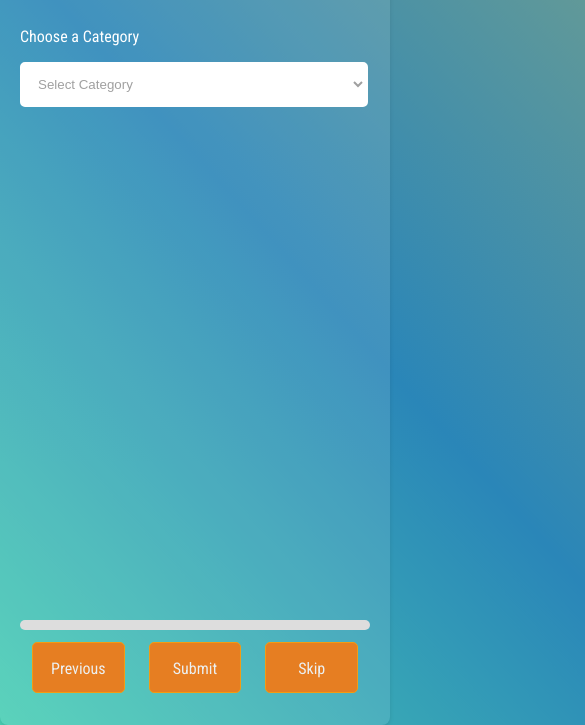
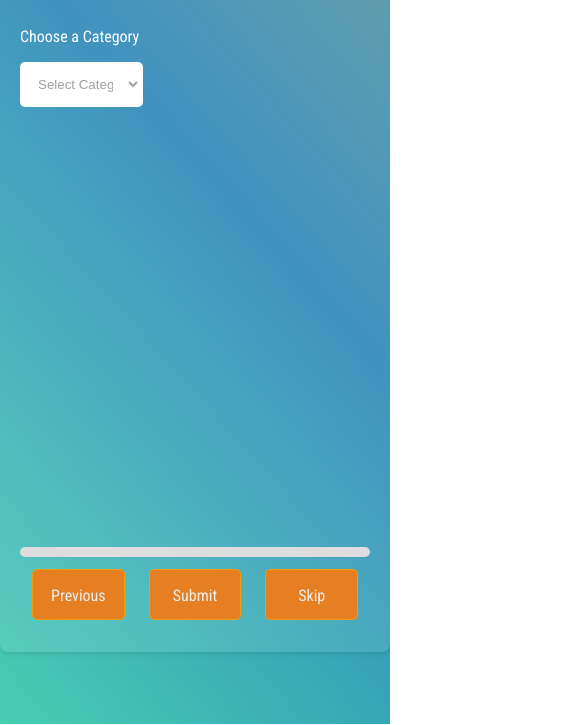
Before and after one commit to amouromar/brain-boost, a plain HTML site: page index.html in a window 390 px wide. Shown: the part 120-845 px from the top of the page, 585 px wide, since content can reach past the window. Drawn offline with Linux system fonts and the light colour scheme; no server answers.

Commit message:
Update quiz.css
ui fix, it broke

```diff
--- a/quiz.css
+++ b/quiz.css
@@ -8,12 +8,10 @@ html {
     #91b2e2,
     #94b2de
   );*/
-
   background: linear-gradient(48deg, #56efb1, #2a86b8, #95ab7b);
   background-size: 180% 180%;
   animation: gradient-animation 6s ease infinite;
 }
-
 @keyframes gradient-animation {
   0% {
     background-position: 0% 50%;
@@ -25,7 +23,6 @@ html {
     background-position: 0% 50%;
   }
 }
-
 body {
   font-family: "Roboto Condensed", sans-serif;
   font-optical-sizing: auto;
@@ -33,7 +30,6 @@ body {
   padding: 0;
   color: #fff;
 }
-
 .container {
   max-width: 800px;
   margin: 50px auto;
@@ -42,7 +38,6 @@ body {
   border-radius: 8px;
   box-shadow: 0 2px 4px rgba(0, 0, 0, 0.1);
 }
-
 .header-main {
   display: flex;
   flex-direction: row;
@@ -51,13 +46,11 @@ body {
   margin-top: -80px;
   margin-bottom: 30px;
 }
-
 .logo {
   display: flex;
   flex-direction: column;
   align-items: center;
   justify-content: center;
-
   h1 {
     font-size: xxx-large;
     text-align: center;
@@ -66,7 +59,6 @@ body {
     line-height: 1.2;
   }
 }
-
 .logo p {
   font-size: medium;
   text-transform: uppercase;
@@ -75,7 +67,6 @@ body {
   text-shadow: 0px 3px 10px #898999;
   line-height: 1.2;
 }
-
 .options label {
   display: block;
   margin-bottom: 10px;
@@ -83,12 +74,10 @@ body {
   padding: 5px;
   transition: background-color 0.3s ease; /* Add transition for background color change */
 }
-
 .options label:hover {
   background-color: #0077be; /* Ocean blue background color on hover */
   color: #fff; /* White text color for better visibility */
 }
-
 .options label.highlighted-option {
   background-color: #0077be; /* Ocean blue background color */
   color: #fff; /* White text color for better visibility */
@@ -104,7 +93,6 @@ body {
   align-items: center;
   justify-content: space-around;
 }
-
 button {
   position: relative;
   width: 105px;
@@ -119,11 +107,9 @@ button {
   margin: 12px;
   font-family: "Roboto Condensed", sans-serif;
   font-size: medium;
-
   -webkit-transition: all 0.1s;
   -moz-transition: all 0.1s;
   transition: all 0.1s;
-
   -webkit-box-shadow: linear-gradient(
     to left bottom,
     #dae3f0,
@@ -149,7 +135,6 @@ button {
     #8ec4e7
   );
 }
-
 button:active {
   -webkit-box-shadow: 0px 2px 0px #d35400;
   -moz-box-shadow: 0px 2px 0px #d35400;
@@ -157,26 +142,21 @@ button:active {
   position: relative;
   top: 4px;
 }
-
 button#retake {
   width: auto;
 }
-
 #results {
   margin-top: 20px;
   font-weight: bold;
 }
-
 .result-icon {
   margin-right: 5px;
   animation: iconAnimation 0.5s ease forwards;
 }
-
 .result-icon svg {
   height: 100px;
   width: 100px;
 }
-
 .results-container {
   display: none;
   max-height: 400px;
@@ -185,26 +165,21 @@ button#retake {
   margin-top: 20px;
   text-align: left;
 }
-
 .results-container p {
   margin: 5px 0;
   text-align: left;
 }
-
 .result-item {
   margin-bottom: 20px;
 }
-
 .result-item.correct {
   color: #00ff00;
   font-size: larger;
 }
-
 .result-item.incorrect {
   color: #ff0000;
   font-size: large;
 }
-
 .question {
   margin-bottom: 20px;
   opacity: 0;
@@ -217,12 +192,12 @@ button#retake {
   font-style: normal;
   font-variation-settings: "wdth" 7100;
 }
-
 .question.active {
   opacity: 1;
   border-color: #ffffff00;
   box-shadow: none;
   margin-left: 0;
+  height: auto;
   height: 305px;
 }
 
@@ -231,38 +206,31 @@ button#retake {
   box-shadow: 0 0 0 2px #00ff00, 0 0 0 7px rgba(0, 255, 0, 0.5);
   margin-left: 5px;
 }
-
 .question.active.correct p {
   color: #00ff00;
 }
-
 .question.active.incorrect {
   border-color: #ff0000;
   box-shadow: 0 0 0 2px #ff0000, 0 0 0 7px rgba(255, 0, 0, 0.5);
   margin-left: 5px;
 }
-
 .question.active.incorrect p {
   color: #ff0000;
 }
-
 svg {
   width: 1em;
   height: 1em;
   vertical-align: middle;
   fill: currentColor;
 }
-
 @keyframes iconAnimation {
   0% {
     transform: scale(0);
   }
-
   100% {
     transform: scale(1);
   }
 }
-
 .user-info {
   display: none;
   align-items: center;
@@ -270,22 +238,18 @@ svg {
   gap: 50px;
   margin-left: 225px;
 }
-
 #userLevel {
   margin-left: -45px;
 }
-
 #totalScore {
   float: right;
 }
-
 .mini-dashboard {
   display: flex;
   justify-content: space-between;
   align-items: center;
   margin-bottom: 20px;
 }
-
 .mini-dashboard select {
   width: 35%;
   padding: 12px;
@@ -306,21 +270,28 @@ svg {
   text-shadow: 0px 3px 10px #ffffff;
   line-height: 1.2;
 }
-
 .mini-dashboard select:focus {
   border-radius: 15px;
   transform: scale(1.05);
 }
-
 .mini-dashboard select:hover {
   transform: scale(1.02);
 }
-
 .mini-dashboard select:not(:focus):not(:hover) {
   border-radius: 5px;
   transform: scale(1);
 }
+@media (max-width: 600px) {
+  .mini-dashboard {
+    flex-direction: column;
+    align-items: flex-start;
+    gap: 15px;
+  }
 
+  .input-container button {
+    margin-top: 5px;
+  }
+}
 .highlighted-option {
   background-color: #0078bea9; /* Ocean blue background color */
   color: #fff; /* White text color for better visibility */
@@ -356,21 +327,3 @@ svg {
   left: 50%;
   transform: translate(-50%, -50%);
 }
-
-@media (max-width: 600px) {
-  .mini-dashboard {
-    width: 255vw;
-    flex-direction: column;
-    align-items: flex-start;
-    gap: 15px;
-  }
-
-  .input-container button {
-    margin-top: 5px;
-    width: auto;
-  }
-
-  #quiz {
-    height: 56vh;
-  }
-}
```
